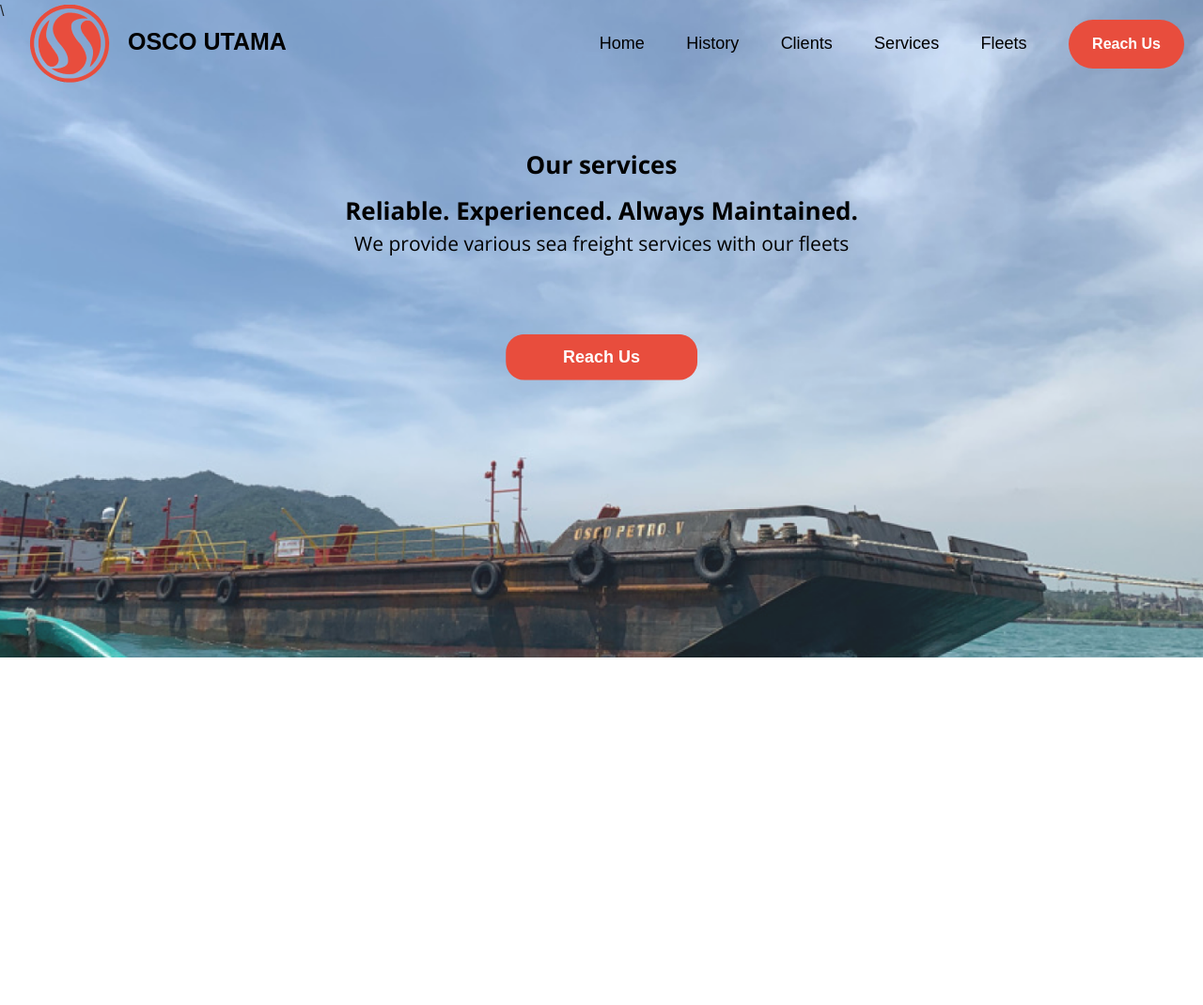
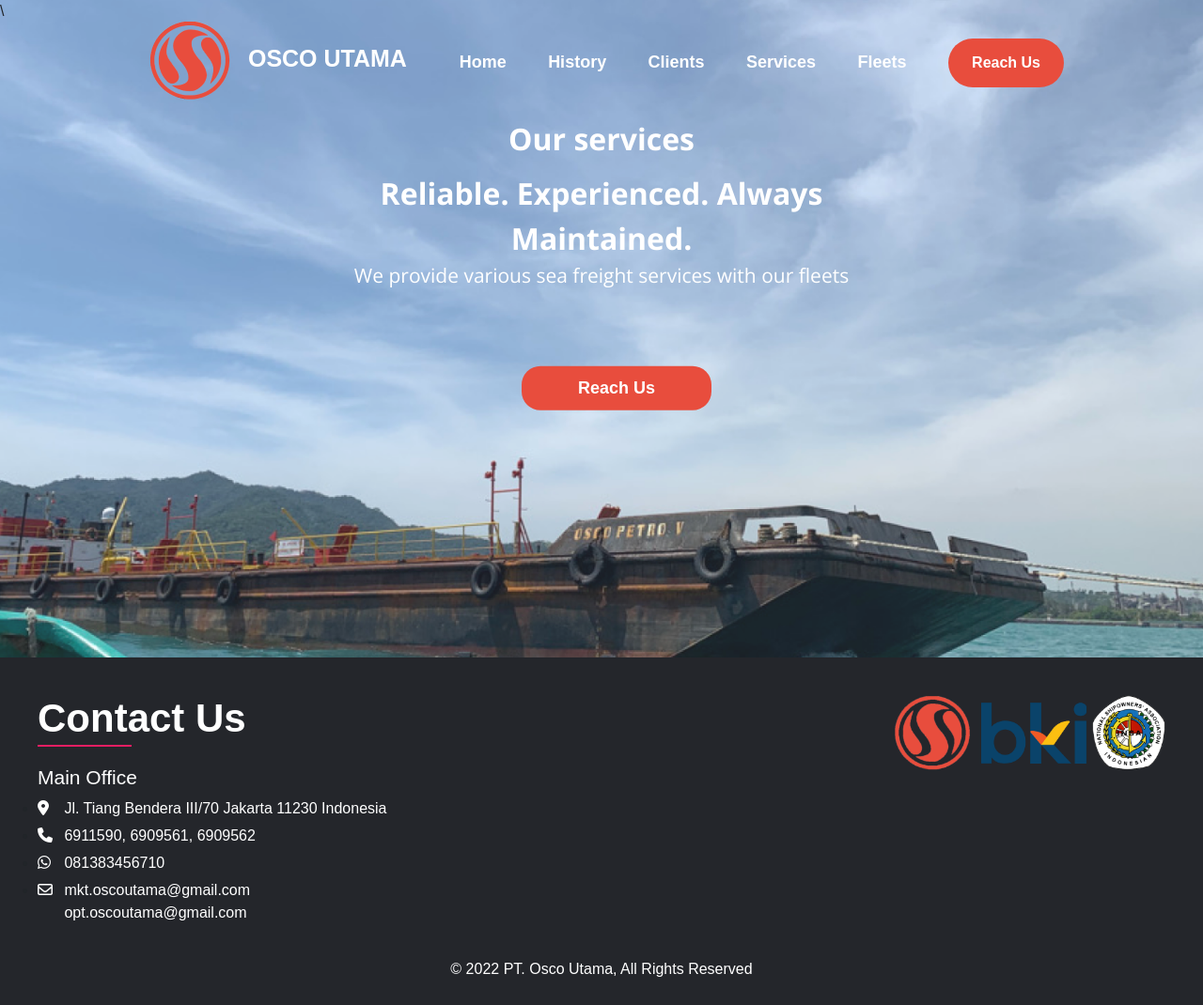
Before and after one commit to Faam001/webosco, a plain HTML site: page services.html in a window 1280 px wide. Shown: the whole page at 94% size. Before the commit the page ends 800 px from the top, so only its background shows below. Drawn offline with nearby package versions, Linux system fonts and the light colour scheme.

Commit message:
navbar fix -belum ada burger, benerin gambar resp footer dibawah,  middle red

```diff
--- a/css/responsive.css
+++ b/css/responsive.css
@@ -48,12 +48,8 @@
 
    /* footer */
    .imgcol {
-      position: absolute;
-      top: 0;
-      right: 0;
-      height: 50px;
+      margin-left: 0;
    }
-
 }
 
 
@@ -118,13 +114,9 @@
    /* footer */
    .footer-col {
       width: 100%;
-      margin-bottom: 30px;
+      margin-bottom: 0px;
    }
-
    .imgcol {
-      position: absolute;
-      top: -30px;
-      right: -10px;
-      height: 30px;
+      margin-left: 0;
    }
 }
--- a/css/style.css
+++ b/css/style.css
@@ -13,12 +13,11 @@ a:hover {
 
 .logosco {
    position: fixed;
+   display: inline-block;
    margin: 3px 20px;
-   top: 0;
+   top: 20px;
    font-weight: bold;
    font-size: 25px;
-   margin-top: 5px;
-   transition: 500ms;
 }
 
 .logosco:hover {
@@ -27,7 +26,7 @@ a:hover {
 }
 
 .logosco a {
-   color: #000;
+   color: #fff;
    text-decoration: none;
 }
 
@@ -35,7 +34,7 @@ header {
    position: fixed;
    display: flex;
    z-index: 3;
-   top: 0;
+   margin-top: 20px;
    left: 0;
    width: 100%;
    justify-content: space-around;
@@ -47,7 +46,7 @@ header {
 
 nav {
    position: fixed;
-   width: 100%;
+   width: 80%;
    line-height: 60px;
    transition: 500ms;
 }
@@ -63,7 +62,13 @@ nav ul {
 }
 
 header.black {
+   margin: auto;
    background-color: #24262b;
+   border-radius: 100px;
+   width: 80%;
+   margin-top: 20px;
+   margin-left: 10%;
+   padding: 45px;
 }
 
 nav ul li {
@@ -75,14 +80,14 @@ nav ul li {
 nav ul li a {
    text-decoration: none;
    font-size: 18px;
-   font-weight: 500;
-   color: #000;
+   font-weight: 600;
+   color: #fff;
    transition: 500ms;
 }
 
 nav ul li a:hover {
    text-decoration: none;
-   color: rgb(0, 0, 0);
+   color: #fff;
    opacity: 0.7;
 }
 
@@ -97,7 +102,6 @@ nav ul li a:hover {
    color: rgb(0, 0, 0);
    display: none;
 }
-
 .menu .btn {
    color: #ffffff;
    margin-left: 20px;
@@ -111,7 +115,7 @@ nav ul li a:hover {
    transition: all 0.3s ease;
 }
 
-.menu .btn:hover {
+.btn:hover {
    transition: 500ms;
    opacity: 0.6;
 }
@@ -137,6 +141,9 @@ nav ul li a:hover {
       width: 100%;
       padding: 24px;
       text-align: center;
+   }
+   header.black {
+      margin-left: 10%;
    }
 
    .menu-icon {
@@ -184,12 +191,17 @@ section p {
    background-position: right;
    background-repeat: no-repeat;
    background-size: cover;
-   height: 700px;
+   height: 900px;
    padding: 140px 0 100px 70px;
 }
 
+.middle.text {
+   margin-top: 120px;
+   margin-left: 5%;
+}
+
 .middle p {
-   font-size: 26px;
+   font-size: 32px;
    font-family: 'Open Sans';
    margin: 0;
    font-weight: lighter;
@@ -197,11 +209,37 @@ section p {
    animation-duration: 500ms;
 }
 
+.middle h1{
+   font-weight: 600;
+   color: #fff;
+}
+
+.middle .btn {
+   color: #ffffff;
+   margin-top: 100px;
+   padding: 18px 50px;
+   margin-left: 5%;
+   font-size: 32px;
+   font-weight: bold;
+   background-color: #E84D3D;
+   border: none;
+   border-radius: 50px;
+   cursor: pointer;
+   transition: all 0.3s ease;
+}
+
+
+
 .middle b {
-   font-size: 26px;
+   font-size: 32px;
    font-family: 'Open Sans';
    margin: 0;
    font-weight: bold;
+   color: #fff;
+}
+
+.middle p {
+   color: #fff;
 }
 
 /* INTRO */
--- a/services.html
+++ b/services.html
@@ -64,6 +64,56 @@
 
 
 
+
+
+    <!-- FOOTER -->
+    <footer class="footer position-relative">
+        <div class="container position-relative">
+            <div class="row">
+                <div class="footer-col">
+                    <h4>contact us</h4>
+                    <h3>Main Office</h3>
+                    <ul>
+                        <li>
+                            <div class="icon">
+                                <i class="fa-solid fa-location-dot"></i>
+                            </div>
+                            <a>Jl. Tiang Bendera III/70 Jakarta 11230 Indonesia</a>
+                        </li>
+                        <li>
+                            <div class="icon">
+                                <i class="fa-solid fa-phone"></i>
+                            </div>
+                            <a>6911590, 6909561, 6909562</a>
+                        </li>
+                        <li>
+                            <div class="icon">
+                                <i class="icon fa-brands fa-whatsapp"></i>
+                            </div>
+                            <a>081383456710</a>
+                        </li>
+                        <li>
+                            <div class="icon">
+                                <i class="icon fa-regular fa-envelope"></i>
+                            </div>
+                                <a>mkt.oscoutama@gmail.com</a><br>
+                            <div class="icon"></div>
+                                <a>opt.oscoutama@gmail.com</a>
+                        </li>
+                    </ul>
+                </div>
+
+                <div class="imgcol">
+                    <a href="#"><img src="asset/foot.png" alt=""></a>
+                </div>
+            </div>
+        </div>
+        <div class="copyright">
+            <p>© 2022 PT. Osco Utama, All Rights Reserved</p>
+        </div>
+    </footer>
+
+
     <!-- JS -->
     <script>
         $(document).ready(function () {
@@ -78,12 +128,8 @@
             var gap = 60;
             if ($(window).scrollTop() > gap) {
                 $('header').addClass('black');
-                $('nav ul li a ').css('color', '#fff');
-                $('.logosco a ').css('color', '#fff');
             } else {
                 $('header').removeClass('black');
-                $('nav ul li a ').css('color', '#000');
-                $('.logosco a ').css('color', '#000');
             }
         })
 
```
Also changed, not shown: index.html (+8 -8 lines), asset/homebg.png, asset/logoscomid.png (added).
